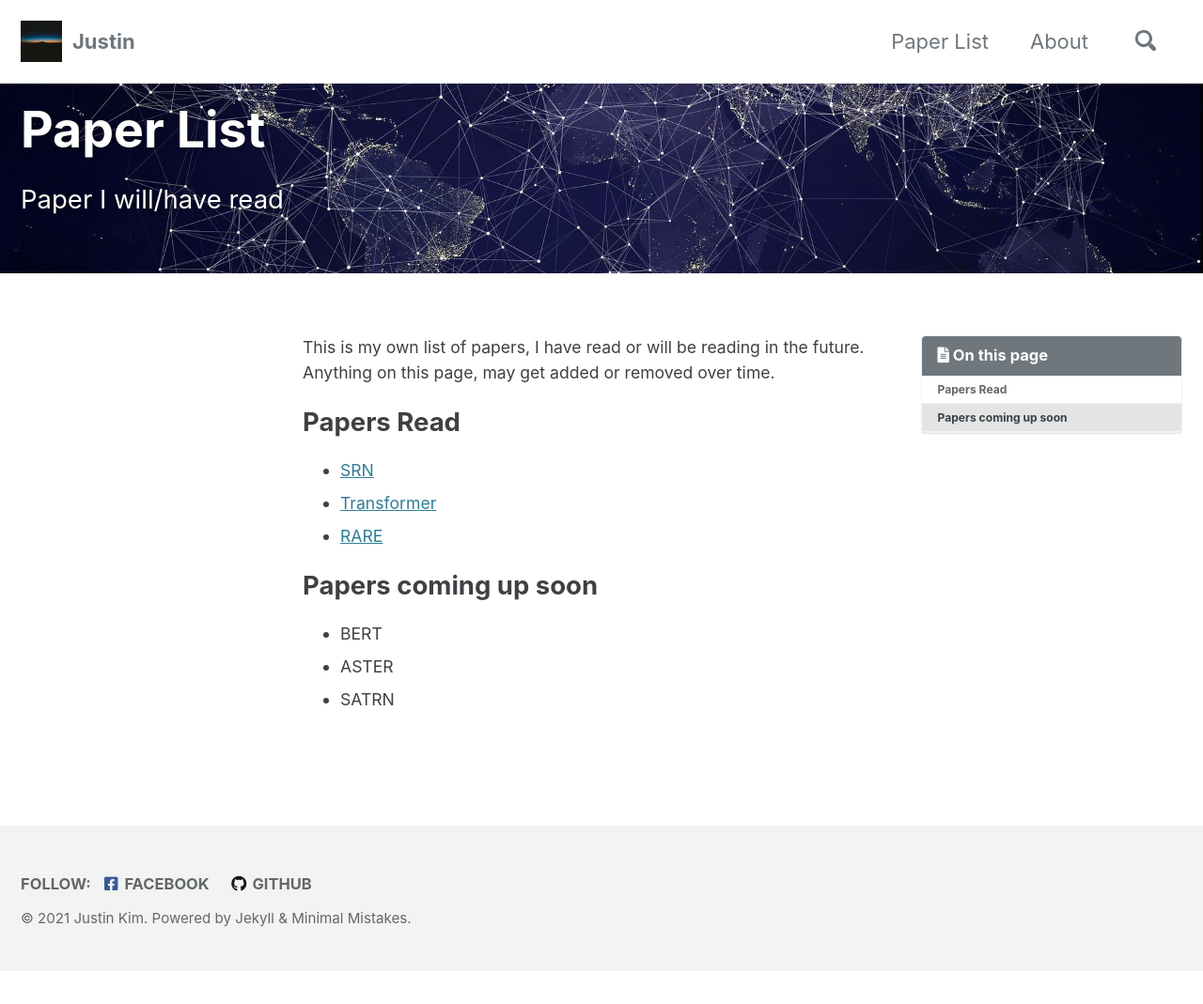
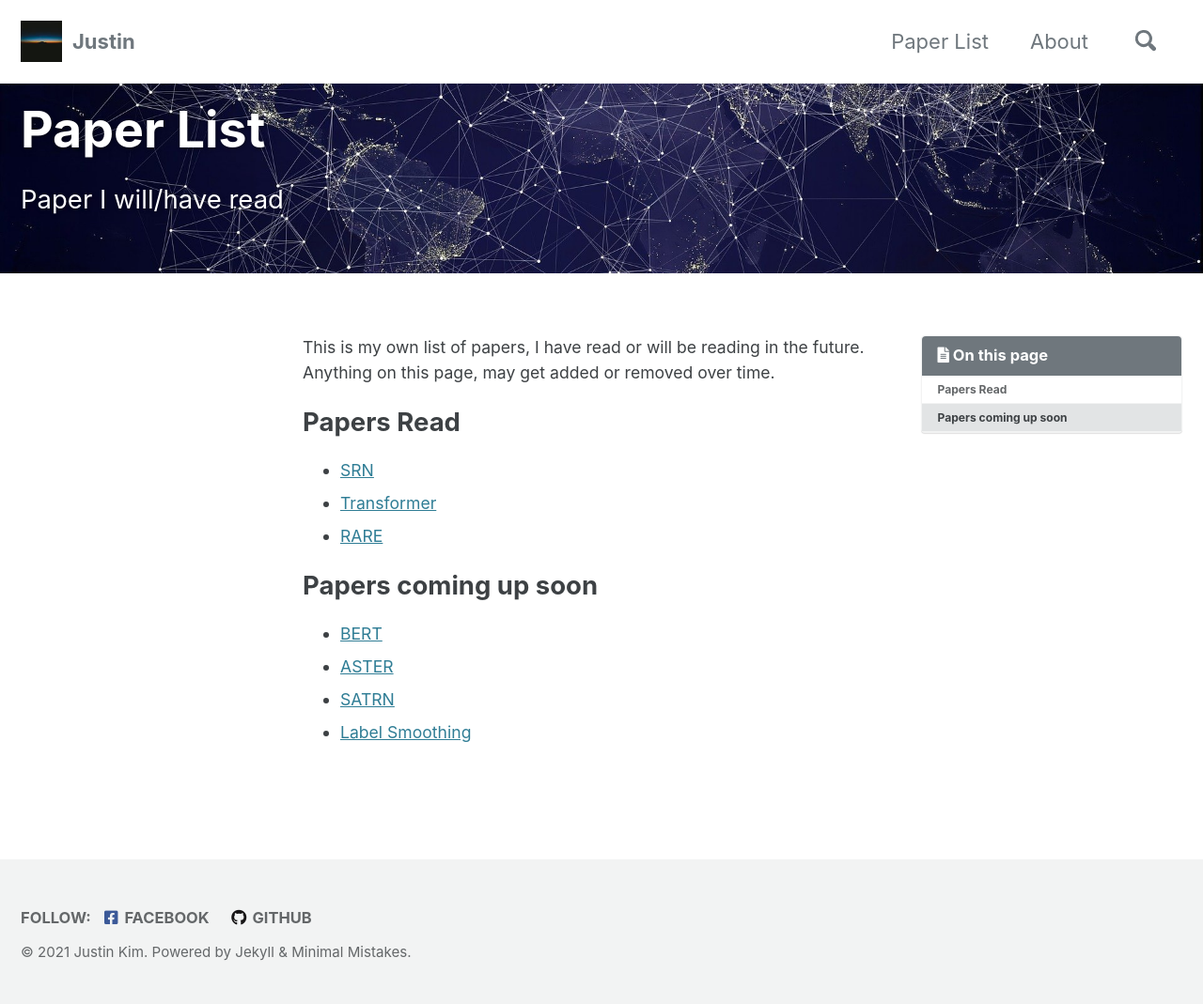
Before and after one commit to ijjustinKim/ijjustinKim.github.io, a Jekyll site: the page built from paper-list.md, in a window 1280 px wide. Shown: the whole page at 94% size. Built offline with Jekyll 4.4.1, drawn with Linux system fonts in a browser that asks for light colours; cached includes are drawn as plain includes; before the commit the page ends 1034 px from its top, so only the background shows below that.

Commit message:
updating paper list and uploading links for coming up papers

```diff
--- a/paper-list.md
+++ b/paper-list.md
@@ -16,8 +16,9 @@ This is my own list of papers, I have read or will be reading in the future. Any
 - [RARE](/rare/)
 
 # Papers coming up soon
-- BERT
-- ASTER
-- SATRN
+- [BERT](https://arxiv.org/pdf/1810.04805.pdf)
+- [ASTER](https://ieeexplore.ieee.org/document/8395027)
+- [SATRN](https://arxiv.org/pdf/1910.04396.pdf)
+- [Label Smoothing](https://arxiv.org/pdf/1906.02629.pdf)
 
 <!-- to change the font size, look at _page.scss, then search .page__content, line 110 - 112 -->
```
